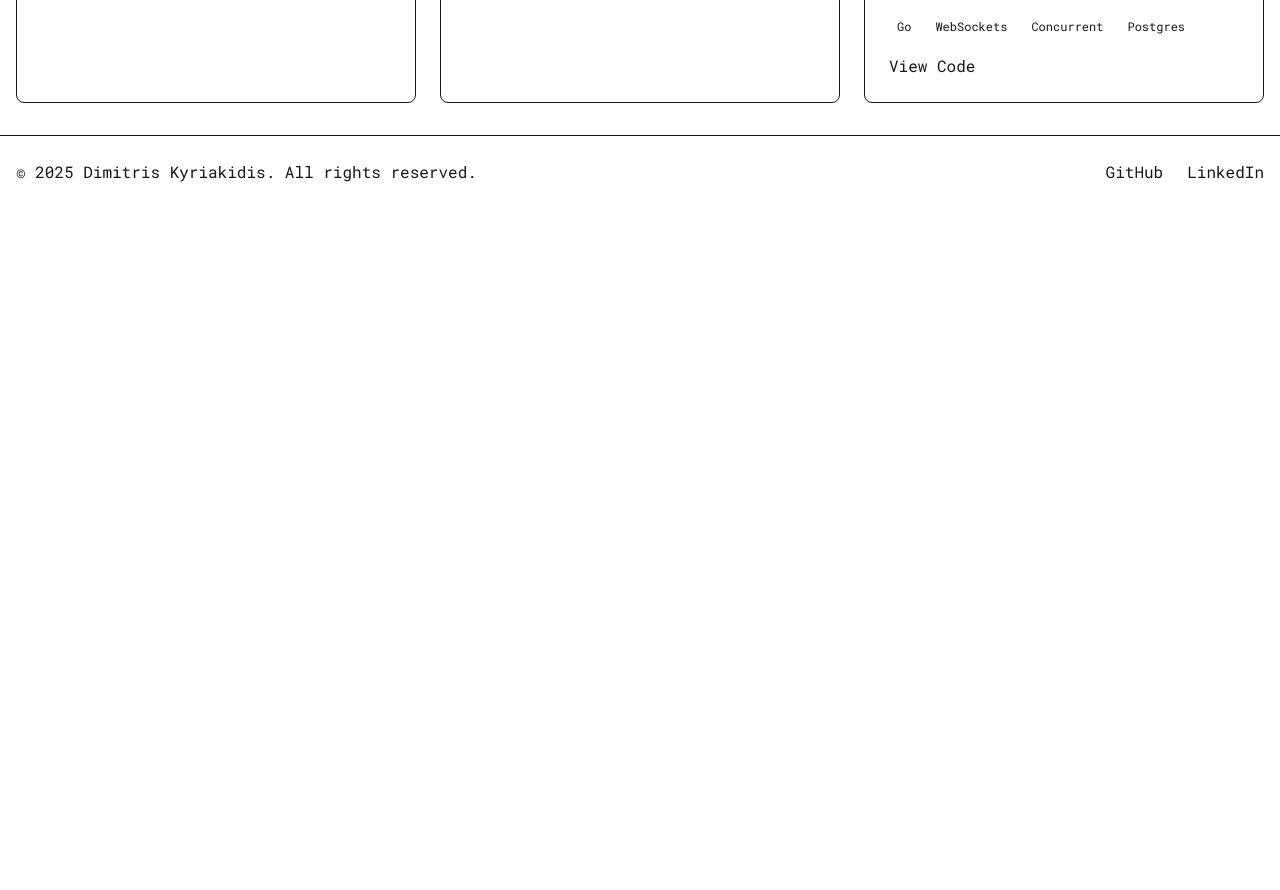
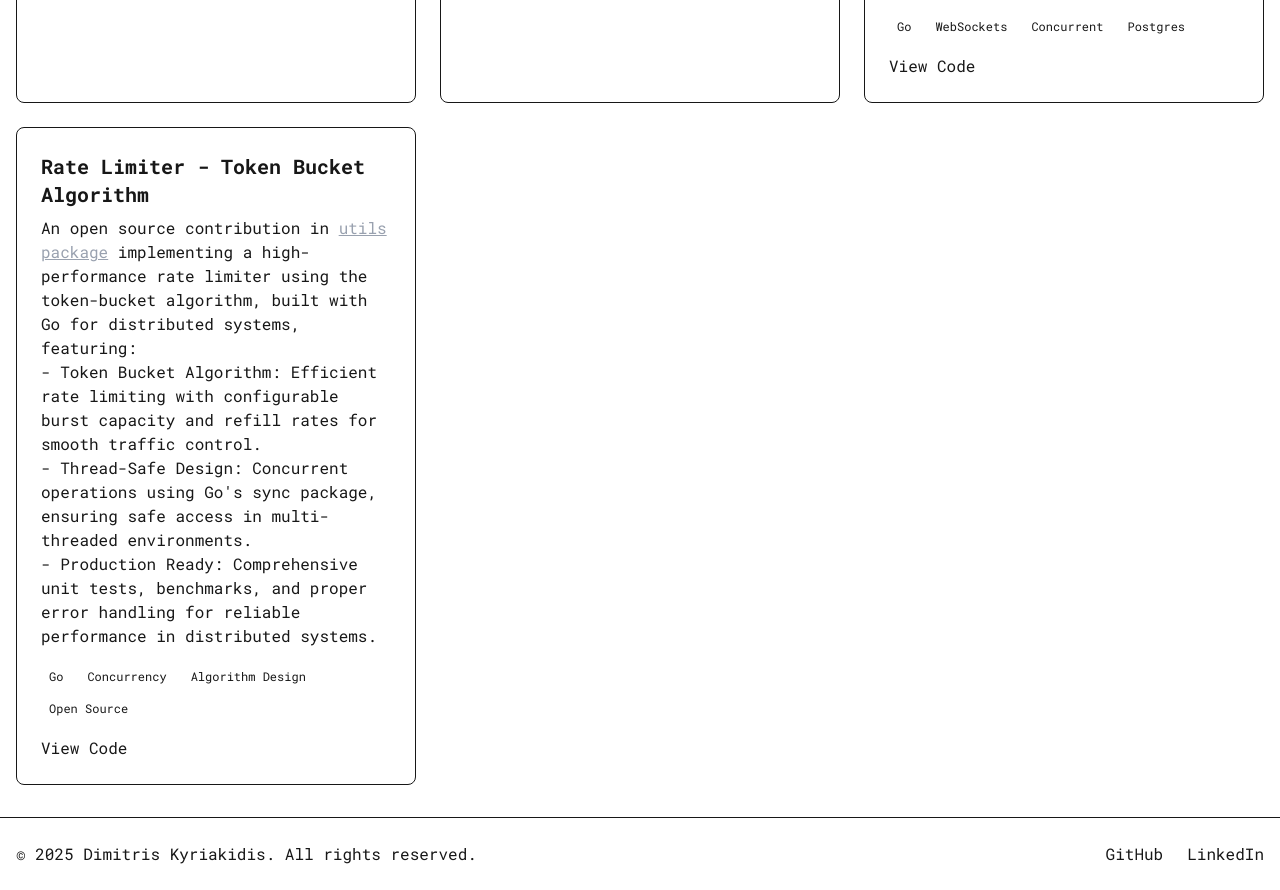
Before and after one commit to kyriakid1s/portofolio, a Next.js app: page /projects in a window 1280 px wide. Shown: the part 660-1550 px from the top of the page. Before the commit the page ends 868 px from the top, so only its background shows below. Built offline with nearby package versions, Linux system fonts and the light colour scheme.

Commit message:
Add project

```diff
--- a/app/projects/page.tsx
+++ b/app/projects/page.tsx
@@ -43,6 +43,21 @@ const projects = [
             </>),
         technologies: ["Go", "WebSockets", "Concurrent", "Postgres"],
         githubUrl: "https://github.com/kyriakid1s/chat-api",
+    },
+    {
+        title: "Rate Limiter - Token Bucket Algorithm",
+        description: (
+            <>
+                <p>An open source contribution in <a href="https://github.com/kashifkhan0771/utils" target="_blank" className='text-gray-400 underline hover:font-bold' >utils package</a> implementing a high-performance rate limiter using the token-bucket algorithm, built with Go for distributed systems, featuring:</p>
+                <ul>
+                    <li>- Token Bucket Algorithm: Efficient rate limiting with configurable burst capacity and refill rates for smooth traffic control.</li>
+                    <li>- Thread-Safe Design: Concurrent operations using Go's sync package, ensuring safe access in multi-threaded environments.</li>
+                    <li>- Production Ready: Comprehensive unit tests, benchmarks, and proper error handling for reliable performance in distributed systems.</li>
+                </ul>
+            </>
+        ),
+        technologies: ["Go", "Concurrency", "Algorithm Design", "Open Source"],
+        githubUrl: "https://github.com/kashifkhan0771/utils/tree/main/ratelimiter",
     }
 ]
 
```
